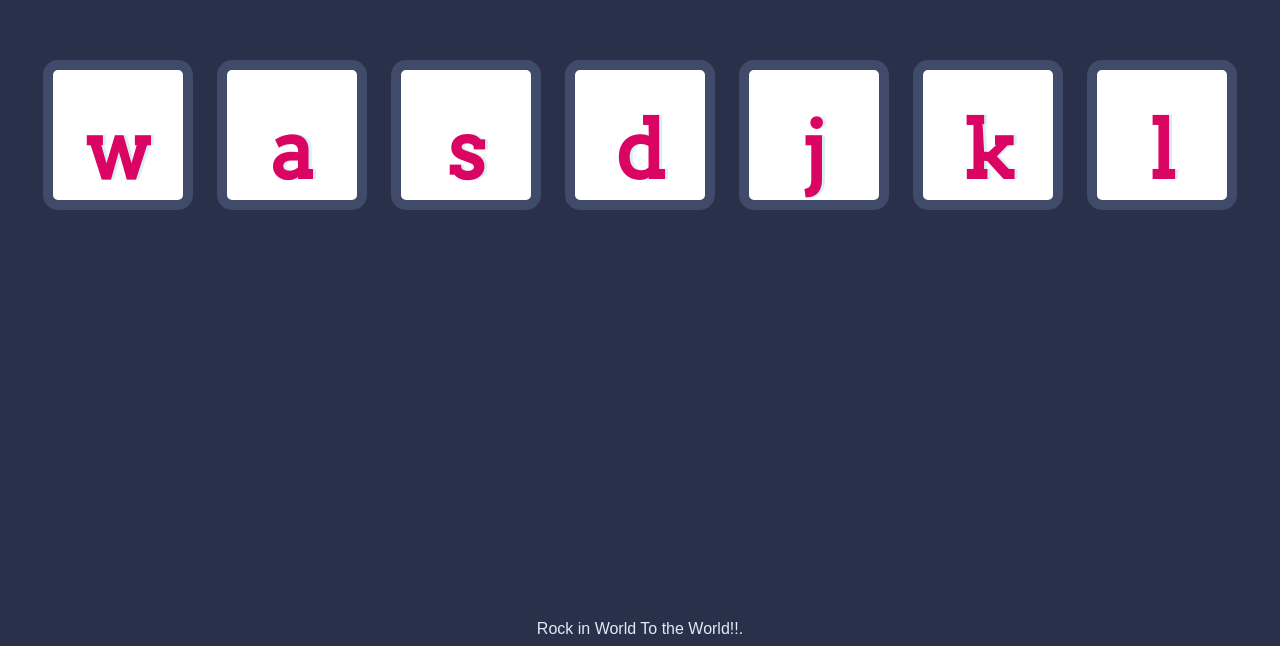
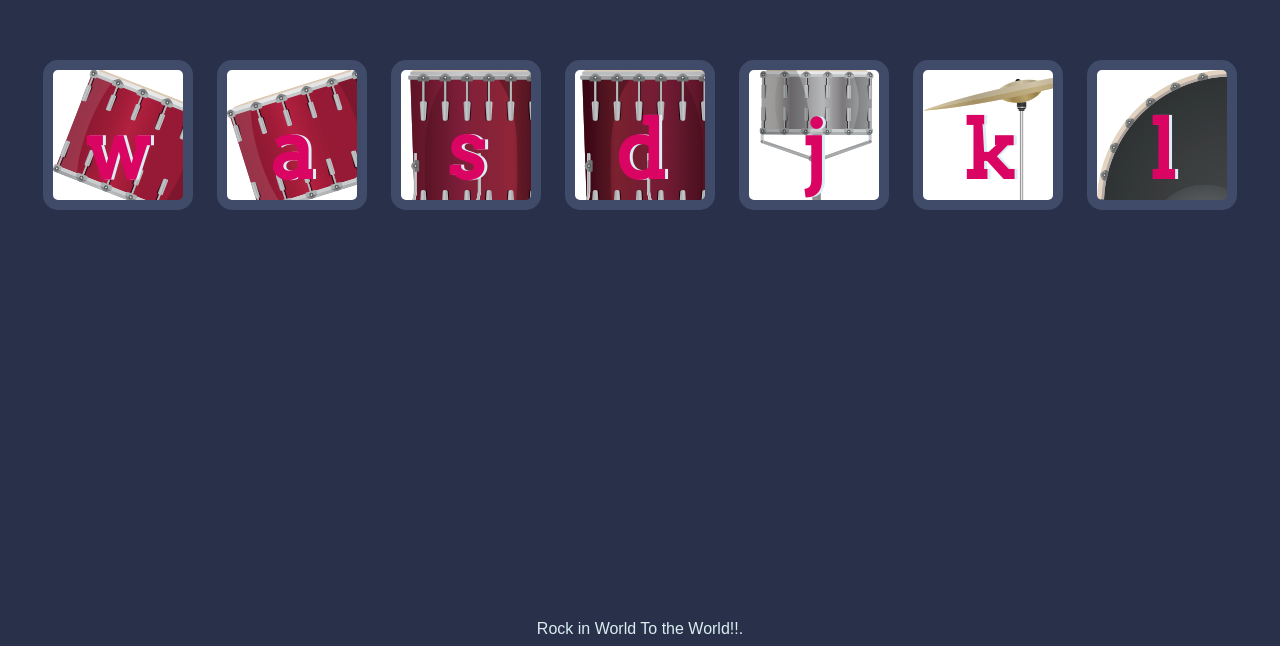
Before and after one commit to PolarisMira/DrumRoll, a plain HTML site: page index.html in a window 1280 px wide. Shown: the part 156-802 px from the top of the page. Drawn offline with Linux system fonts and the light colour scheme; the site is published under a folder, as on GitHub Pages, so addresses that start at the root find nothing.

Commit message:
Update styles.css

```diff
--- a/styles.css
+++ b/styles.css
@@ -17,31 +17,31 @@ footer {
 }
 
 .w {
-  background-image: url(/images/tom1.png);
+  background-image: url(images/tom1.png);
 }
 
 .a {
-  background-image: url(/images/tom2.png);
+  background-image: url(images/tom2.png);
 }
 
 .s {
-  background-image: url(/images/tom3.png);
+  background-image: url(images/tom3.png);
 }
 
 .d {
-  background-image: url(/images/tom4.png);
+  background-image: url(images/tom4.png);
 }
 
 .j {
-  background-image: url(/images/snare.png);
+  background-image: url(images/snare.png);
 }
 
 .k {
-  background-image: url(/images/crash.png);
+  background-image: url(images/crash.png);
 }
 
 .l {
-  background-image: url(/images/kick.png);
+  background-image: url(images/kick.png);
 }
 
 .game-over {
```
